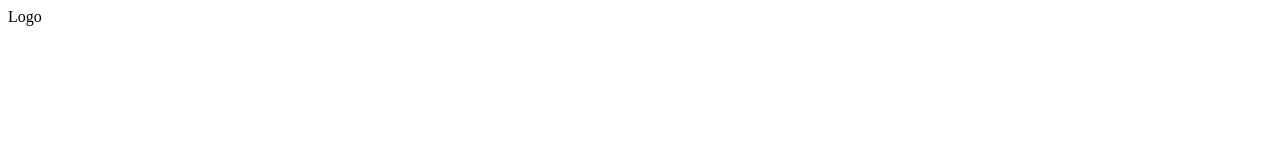
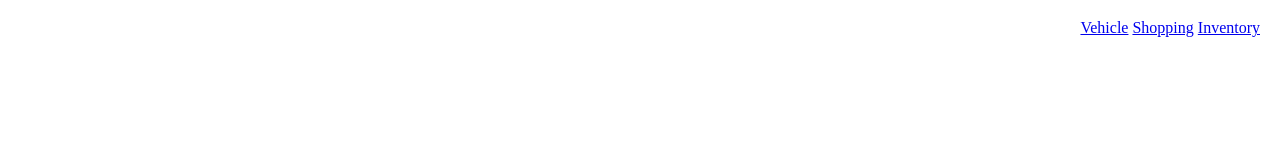
Before and after one commit to TechRenT/cp-hero-slider, a plain HTML site: page index.html in a window 1280 px wide. Drawn offline with Linux system fonts and the light colour scheme.

Commit message:
add initial html, css, js files

```diff
--- a/css/reset.css
+++ b/css/reset.css
@@ -0,0 +1,50 @@
+/* http://meyerweb.com/eric/tools/css/reset/
+   v2.0 | 20110126
+   License: none (public domain)
+*/
+* {
+    box-sizing: border-box;
+}
+html, body, div, span, applet, object, iframe,
+h1, h2, h3, h4, h5, h6, p, blockquote, pre,
+a, abbr, acronym, address, big, cite, code,
+del, dfn, em, img, ins, kbd, q, s, samp,
+small, strike, strong, sub, sup, tt, var,
+b, u, i, center,
+dl, dt, dd, ol, ul, li,
+fieldset, form, label, legend,
+table, caption, tbody, tfoot, thead, tr, th, td,
+article, aside, canvas, details, embed,
+figure, figcaption, footer, header, hgroup,
+menu, nav, output, ruby, section, summary,
+time, mark, audio, video {
+	margin: 0;
+	padding: 0;
+	border: 0;
+	font-size: 100%;
+	font-family: 'Noto Sans JP, sans-serif';
+	vertical-align: baseline;
+}
+/* HTML5 display-role reset for older browsers */
+article, aside, details, figcaption, figure,
+footer, header, hgroup, menu, nav, section {
+	display: block;
+}
+body {
+	line-height: 1;
+}
+ol, ul {
+	list-style: none;
+}
+blockquote, q {
+	quotes: none;
+}
+blockquote:before, blockquote:after,
+q:before, q:after {
+	content: '';
+	content: none;
+}
+table {
+	border-collapse: collapse;
+	border-spacing: 0;
+}
--- a/css/styles.css
+++ b/css/styles.css
@@ -0,0 +1,9 @@
+.page-header {
+    padding: 20px;
+    display: flex;
+    position: fixed;
+    color: white;
+    z-index: 10;
+    justify-content: space-between;
+    width: 100%;
+}
--- a/index.html
+++ b/index.html
@@ -4,15 +4,17 @@
     <meta charset="UTF-8" />
     <meta http-equiv="X-UA-Compatible" content="IE=edge" />
     <meta name="viewport" content="width=device-width, initial-scale=1.0" />
+    <link rel="stylesheet" href="./css/reset.css"/>
+    <link rel="stylesheet" href="./css/styles.css" />
     <title>Document</title>
   </head>
   <body>
-    <header>
+    <header class="page-header">
       <div class="page-header__logo">Logo</div>
       <nav class="page-header__nav">
-        <a href=""></a>
-        <a href=""></a>
-        <a href=""></a>
+        <a href="#">Vehicle</a>
+        <a href="#">Shopping</a>
+        <a href="#">Inventory</a>
       </nav>
     </header>
   </body>
```
